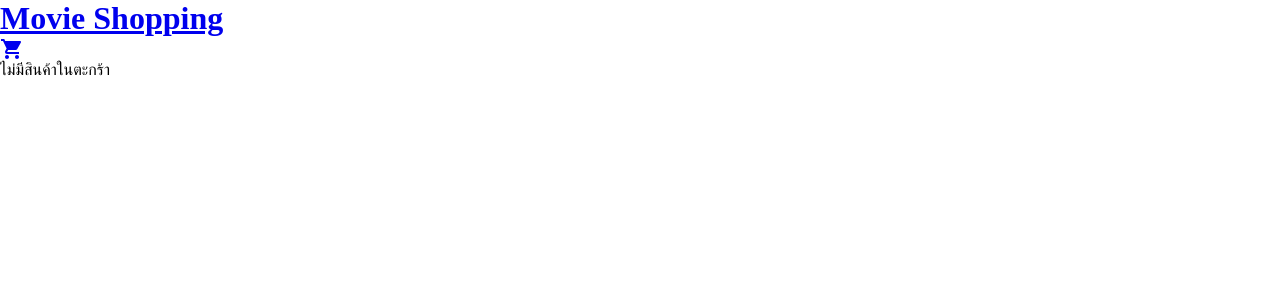
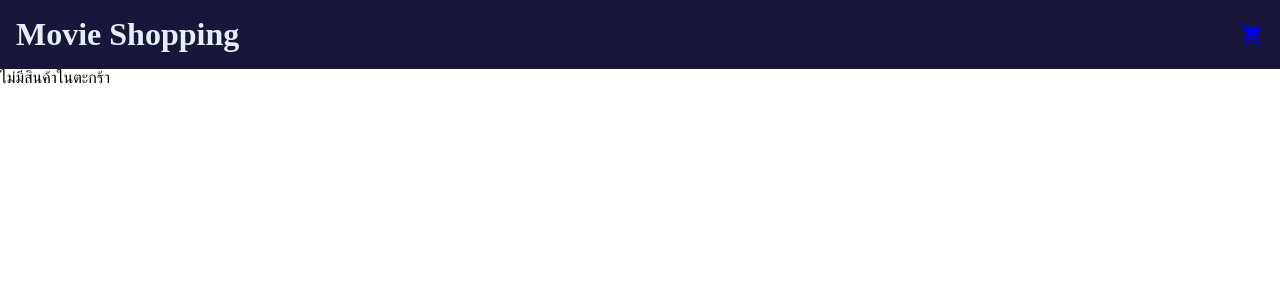
Before and after one commit to PongpolR/movie-shopping, a React (Vite) app: page /cart in a window 1280 px wide. Shown: the top 300 px of the page. Built offline with nearby package versions, Linux system fonts and the light colour scheme.

Commit message:
add Header style

```diff
--- a/src/components/Header.jsx
+++ b/src/components/Header.jsx
@@ -1,12 +1,15 @@
 import { Link } from "react-router-dom";
 import Cart from "./Cart";
+import "../styles/Header.css";
 export default function Header() {
   return (
-    <div>
+    <header>
       <Link to={"/"}>
         <h1>Movie Shopping</h1>
       </Link>
-      <Cart />
-    </div>
+      <div className="cart">
+        <Cart />
+      </div>
+    </header>
   );
 }
--- a/src/components/PopupBill.jsx
+++ b/src/components/PopupBill.jsx
@@ -7,8 +7,35 @@ import QRcode from "./QRcode";
 export default function PopUpBill(props) {
   const { text, price } = props;
   return (
-    <Popup trigger={<button className="button"> {text} </button>} modal nested>
-      {(close) => (
+    <Popup
+      contentStyle={{ width: "450px" }}
+      trigger={<button className="button"> {text} </button>}
+      modal
+      nested
+    >
+      <div className="modal">
+        <button className="close" onClick={close}>
+          &times;
+        </button>
+        <div className="header">Purchase</div>
+        <div className="content">
+          <Timer />
+          <p>ราคารวม: {price} baht</p>
+          <QRcode price={price} />
+        </div>
+        <div className="actions">
+          <button
+            className="button-action"
+            onClick={() => {
+              console.log("modal closed ");
+              close();
+            }}
+          >
+            close modal
+          </button>
+        </div>
+      </div>
+      {/* {(close) => (
         <div className="modal">
           <button className="close" onClick={close}>
             &times;
@@ -21,7 +48,7 @@ export default function PopUpBill(props) {
           </div>
           <div className="actions">
             <button
-              className="button"
+              className="button-action"
               onClick={() => {
                 console.log("modal closed ");
                 close();
@@ -31,7 +58,7 @@ export default function PopUpBill(props) {
             </button>
           </div>
         </div>
-      )}
+      )} */}
     </Popup>
   );
 }
--- a/src/components/Timer.jsx
+++ b/src/components/Timer.jsx
@@ -2,7 +2,7 @@ import { useState, useEffect } from "react";
 import { useCartContext } from "../provider/CartProvider";
 
 export default function Timer() {
-  const [time, setTime] = useState(3); // 60sec
+  const [time, setTime] = useState(333); // 60sec
   const { cartAction } = useCartContext();
 
   useEffect(() => {
--- /dev/null
+++ b/src/styles/Header.css
@@ -0,0 +1,20 @@
+header {
+  background-color: #191739;
+  display: flex;
+  justify-content: space-between;
+  padding: 1rem;
+}
+
+a {
+  text-decoration: none;
+}
+
+h1 {
+  color: #e5eff7;
+}
+
+.cart {
+  color: #000;
+  display: flex;
+  align-self: center;
+}
--- a/src/styles/Popup.css
+++ b/src/styles/Popup.css
@@ -1,24 +1,27 @@
 .modal {
   font-size: 12px;
+  text-align: center;
 }
 .modal > .header {
+  font-weight: bold;
   width: 100%;
-  border-bottom: 1px solid gray;
+  border-bottom: 1px solid #eee;
   font-size: 18px;
   text-align: center;
-  padding: 5px;
+  padding: 10px 0 15px;
 }
 .modal > .content {
-  width: 100%;
-  padding: 10px 5px;
+  /* padding: 1rem; */
+  padding: 10px 10px;
 }
 .modal > .actions {
   width: 100%;
-  padding: 10px 5px;
-  margin: auto;
+  padding: 5px 5px;
+  margin-bottom: 25px;
+  /* margin: auto; */
   text-align: center;
 }
-.modal > .close {
+/* .modal > .close {
   cursor: pointer;
   position: absolute;
   display: block;
@@ -30,4 +33,13 @@
   background: #ffffff;
   border-radius: 18px;
   border: 1px solid #cfcece;
+} */
+
+.button-action {
+  background-color: blue;
+  color: yellow;
+  border: none;
+  padding: 0.8rem 1rem;
+  cursor: pointer;
+  border-radius: 5px;
 }
```
